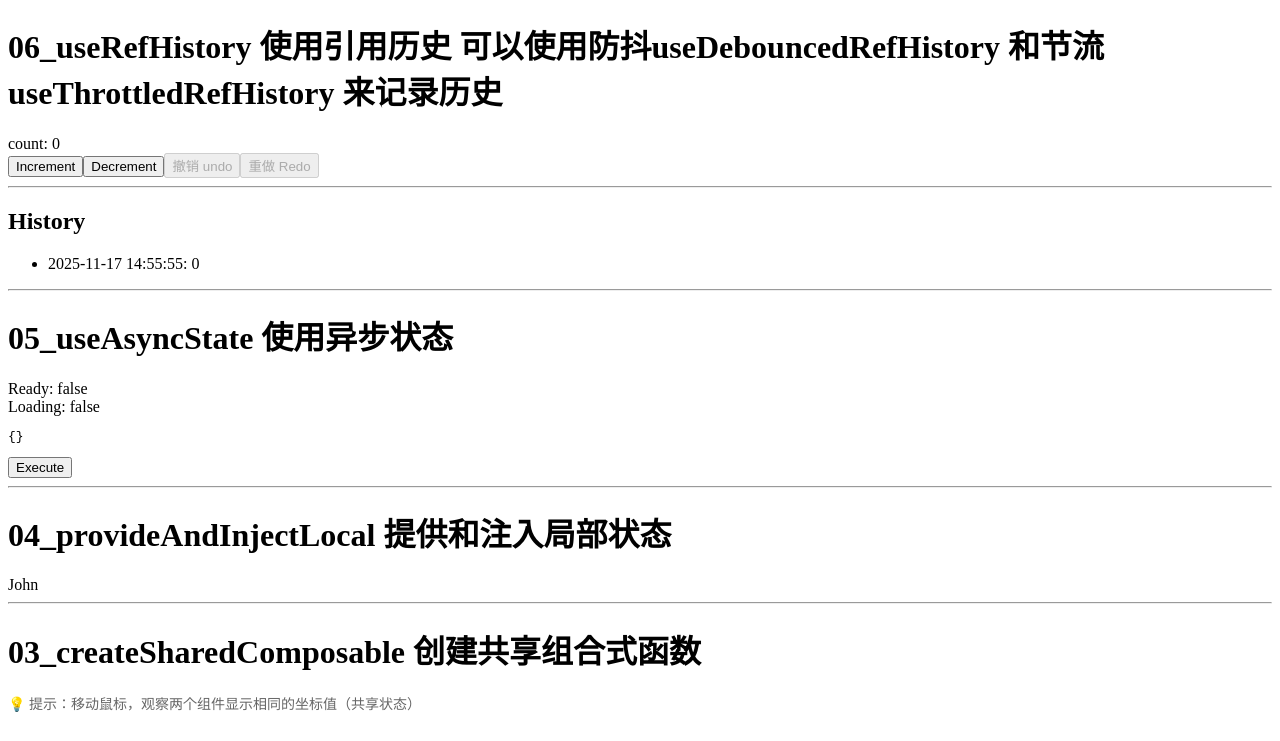
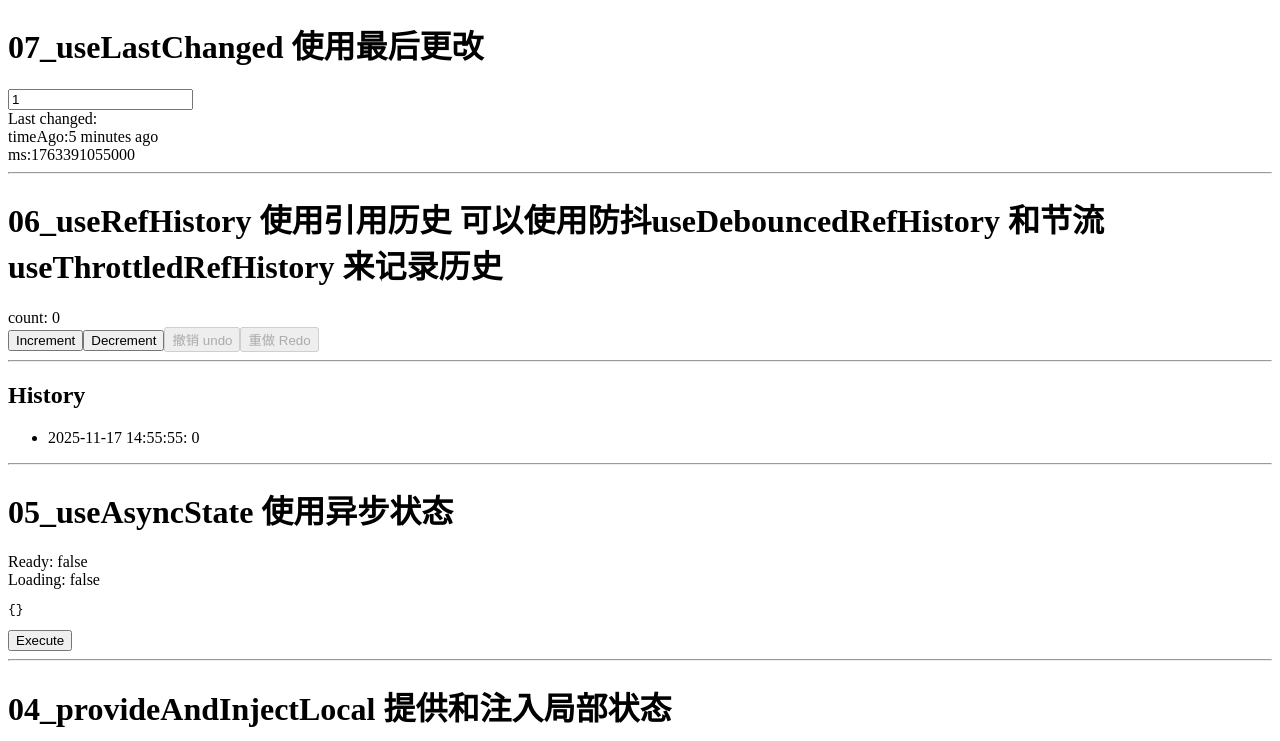
Before and after one commit to propoet/vueuse-demo, a Vue app: page / in a window 1280 px wide. Shown: the top 741 px of the page. Built offline with nearby package versions, Linux system fonts and the light colour scheme.

Commit message:
useLastChanged

```diff
--- a/src/App.vue
+++ b/src/App.vue
@@ -5,9 +5,11 @@ import createSharedComposable from "./components/03_createSharedComposable/index
 import provideAndInjectLocal from "./components/04_provideAndInjectLocal/index.vue";
 import useAsyncState from "./components/05_useAsyncState/index.vue";
 import useRefHistory from "./components/06_useRefHistory/index.vue";
+import useLastChanged from "./components/07_useLastChanged/index.vue";
 </script>
 
 <template>
+  <useLastChanged />
   <useRefHistory />
   <useAsyncState />
   <provideAndInjectLocal />
--- /dev/null
+++ b/src/components/07_useLastChanged/index.vue
@@ -0,0 +1,22 @@
+<template>
+  <h1>07_useLastChanged 使用最后更改</h1>
+  <div>
+    <input v-model="input" type="text" />
+    <div>
+      Last changed:
+      <div>
+        <span>timeAgo:{{ timeAgo }}</span>
+        <br />
+        <span>ms:{{ ms }}</span>
+      </div>
+    </div>
+  </div>
+  <hr />
+</template>
+<script setup lang="ts">
+import { timestamp, useLastChanged, useTimeAgo } from "@vueuse/core";
+import { shallowRef } from "vue";
+const input = shallowRef("1");
+const ms = useLastChanged(input, { initialValue: timestamp() - 1000 * 60 * 5 });
+const timeAgo = useTimeAgo(ms);
+</script>
```
